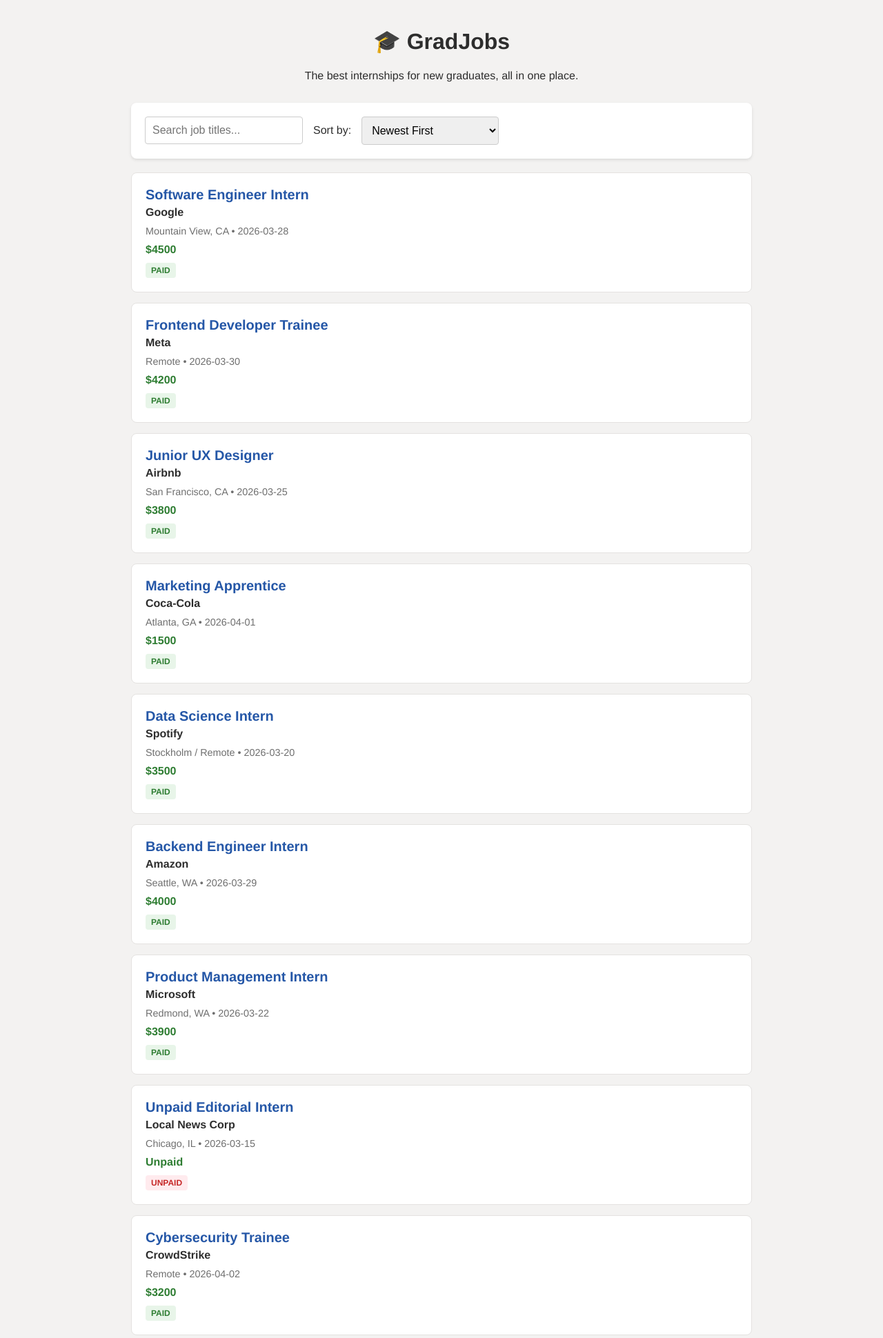
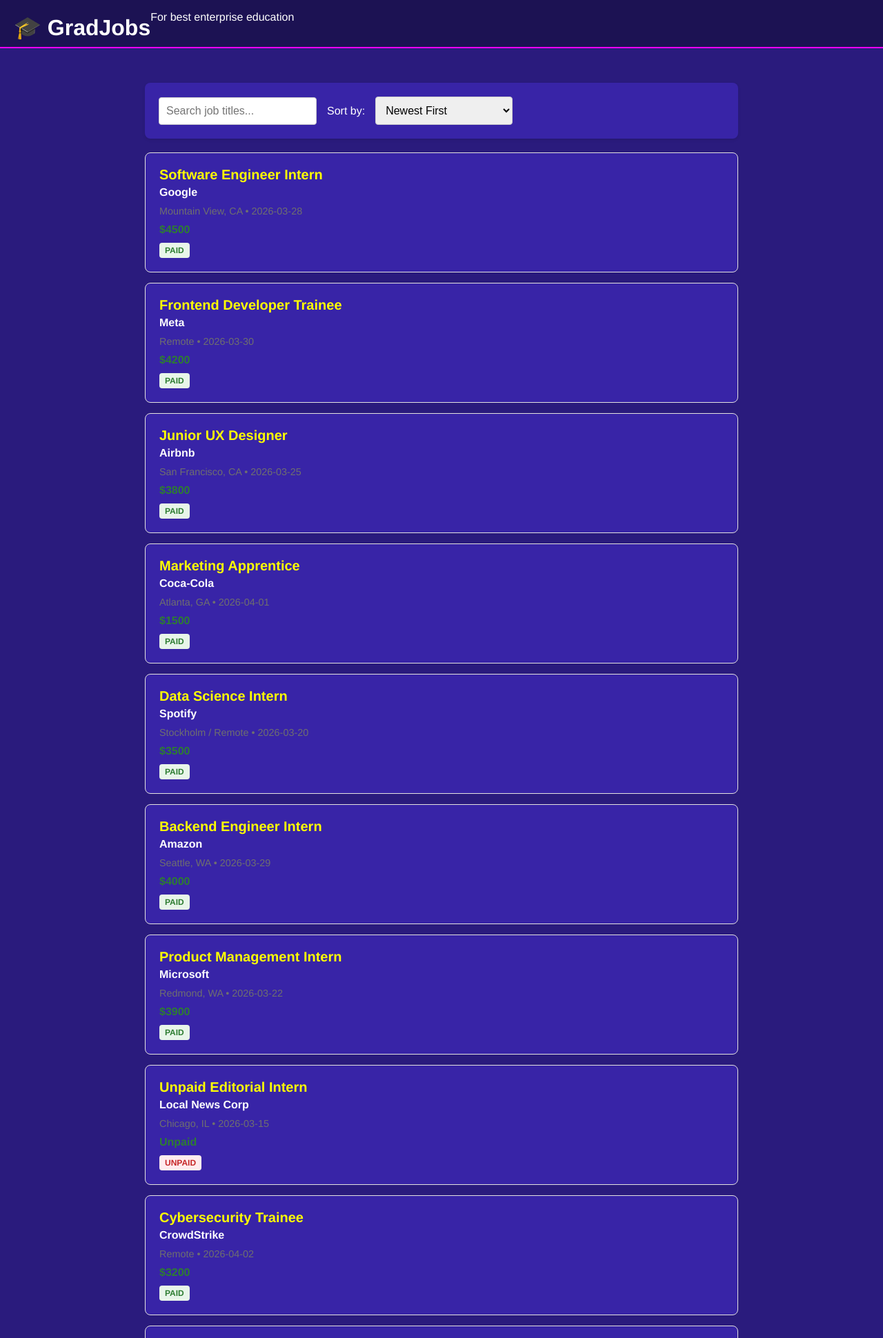
Before and after one commit to Ahmad-Fady/ZeroBase, a Flask app: page / in a window 1280 px wide. Shown: the top 1940 px of the page at 69% size. Run offline with Flask 3, Linux system fonts and the light colour scheme; some libraries are stand-ins or nearby versions.

Commit message:
changed colors

```diff
--- a/app.py
+++ b/app.py
@@ -5,23 +5,23 @@ app = Flask(__name__)
 
 @app.route('/')
 def home():
-    return render_template('templates/index.html')
+    return render_template('index.html')
 
-@app.route('/offer/id')
-def offer():
-    return render_template('templates/item.html')
-
-@app.route('/data', methods=['GET'])
-def data_index():
-    # Flask just asks the wrapper for data
-    results = db_manager.get_all_data()
-    return jsonify(results)
-
-@app.route('/data', methods=['POST'])
-def data_create():
-    content = request.json.get('content')
-    db_manager.add_entry(content)
-    return jsonify({"message": "Saved!"}), 201
+# @app.route('/offer/id')
+# def offer():
+#     return render_template('templates/item.html')
+#
+# @app.route('/data', methods=['GET'])
+# def data_index():
+#     # Flask just asks the wrapper for data
+#     results = db_manager.get_all_data()
+#     return jsonify(results)
+#
+# @app.route('/data', methods=['POST'])
+# def data_create():
+#     content = request.json.get('content')
+#     db_manager.add_entry(content)
+#     return jsonify({"message": "Saved!"}), 201
 
 if __name__ == '__main__':
     # debug=True lets the server restart automatically when you save code
--- a/docker-compose.yml
+++ b/docker-compose.yml
@@ -5,11 +5,12 @@ services:
     environment:
       POSTGRES_USER: admin
       POSTGRES_PASSWORD: password123
-      POSTGRES_DB: my_database
+      POSTGRES_DB: grad
     ports:
       - "5432:5432"
     volumes:
       - postgres_data:/var/lib/postgresql/data
+      - ./data:/tmp/data
 
 volumes:
   postgres_data:
--- a/static/main.css
+++ b/static/main.css
@@ -1,8 +1,16 @@
 /* CSS: Making it look like a modern job board */
 :root {
-  --primary: #2557a7; /* Indeed Blue */
-  --bg: #f3f2f1;
-  --text: #2d2d2d;
+  /* --primary: #2557a7; /* Indeed Blue */
+  /* --bg: #f3f2f1; */
+  /* --text: #2d2d2d; */
+  --primary: yellow; /* Indeed Blue */
+  --bg: #2A1B7D;
+  --text: white;
+  --border: magenta;
+}
+
+* {
+  box-sizing: border-box;
 }
 
 body {
@@ -10,22 +18,44 @@ body {
   background-color: var(--bg);
   color: var(--text);
   margin: 0;
-  padding: 20px;
 }
 
+header {
+  position: relative;
+  width: 100%;
+  height: 70px;
+  border-bottom: 2px solid var(--border);
+  box-shadow: 10px;
+  text-align: center;
+  /* margin-top: 0; */
+  padding: 0, 30px;
+  margin-bottom: 30px;
+  background: hsl(from var(--bg) h s calc(l - 10));
+  /* display: flex; */
+  /* justify-content: space-evenly; */
+}
+
+header>div.left {
+  position: absolute;
+  left: 20px;
+  /* margin-right: 300px; */
+  display: flex;
+  /* justify-content: space-around; */
+}
+
+/* header>div.right { */
+/*   right: 20px; */
+/*   background: white; */
+/* } */
 .container {
+  padding: 20px;
   max-width: 900px;
   margin: 0 auto;
 }
 
-header {
-  text-align: center;
-  margin-bottom: 30px;
-}
-
 /* Toolbar for Sorting */
 .toolbar {
-  background: white;
+  background: hsl(from var(--bg) h s calc(l + 10));
   padding: 20px;
   border-radius: 8px;
   box-shadow: 0 2px 4px rgba(0,0,0,0.1);
@@ -44,7 +74,7 @@ select, input {
 
 /* Job Card Styling */
 .job-card {
-  background: white;
+  background: hsl(from var(--bg) h s calc(l + 10));;
   border: 1px solid #e4e2e0;
   border-radius: 8px;
   padding: 20px;
--- a/templates/index.html
+++ b/templates/index.html
@@ -7,13 +7,17 @@
     <link href="../static/main.css" rel="stylesheet" />
   </head>
   <body>
+      <header>
+      <div class="left">
+        <h1>🎓 GradJobs</h1>
+        <p>For best enterprise education</p>
+      </div>
 
+      <!-- <div class="right"> -->
+      <!--   <h1>hello</h1> -->
+      <!-- </div> -->
+      </header>
     <div id="app" class="container">
-      <header>
-        <h1>🎓 GradJobs</h1>
-        <p>The best internships for new graduates, all in one place.</p>
-      </header>
-
       <div class="toolbar">
         <input type="text" v-model="searchQuery" placeholder="Search job titles...">
 
```
